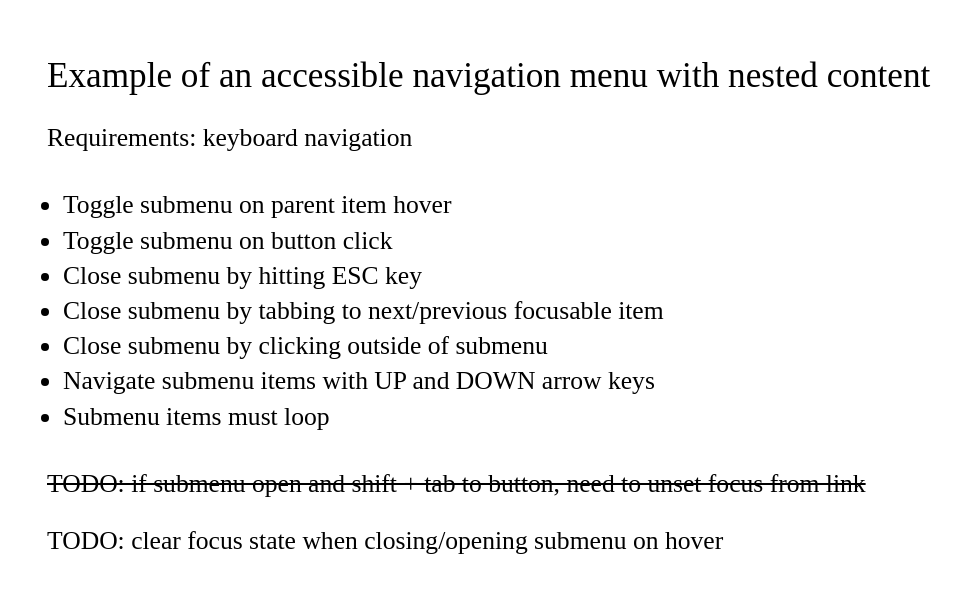
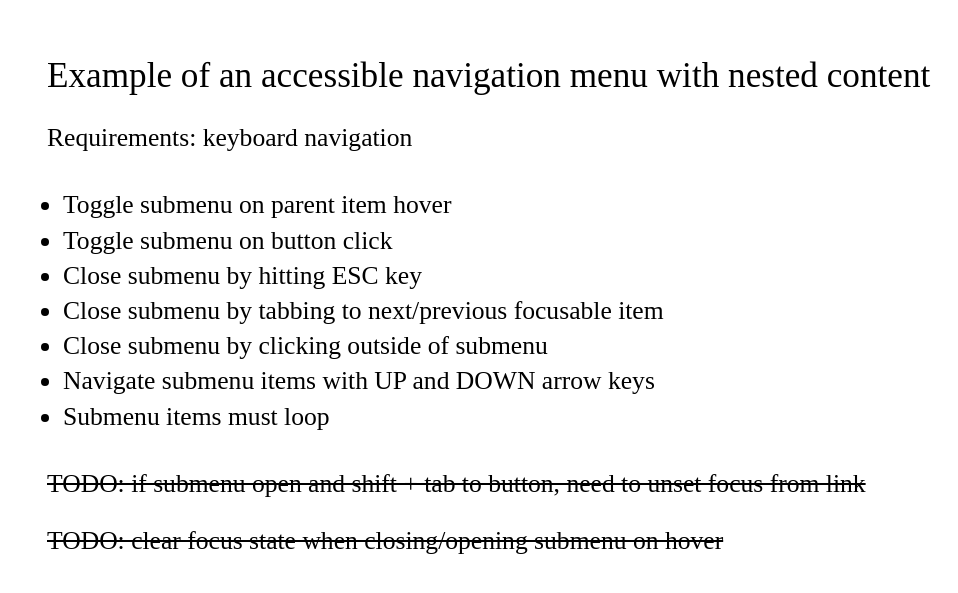
Before and after one commit to d8nieldonaldson/a11y-nav, a plain HTML site: page index.html in a window 1280 px wide. Shown: the part 81-674 px from the top of the page, without its empty margins (1-959 px from the left). Drawn offline with Linux system fonts and the light colour scheme.

Commit message:
update todo in html

```diff
--- a/index.html
+++ b/index.html
@@ -100,7 +100,7 @@
             <li>Submenu items must loop</li>
         </ul>
         <p><del>TODO: if submenu open and shift + tab to button, need to unset focus from link</del></p>
-        <p>TODO: clear focus state when closing/opening submenu on hover</p>
+        <p><del>TODO: clear focus state when closing/opening submenu on hover</del></p>
     </main>
     <script src="./main.js"></script>
 </body>
```
